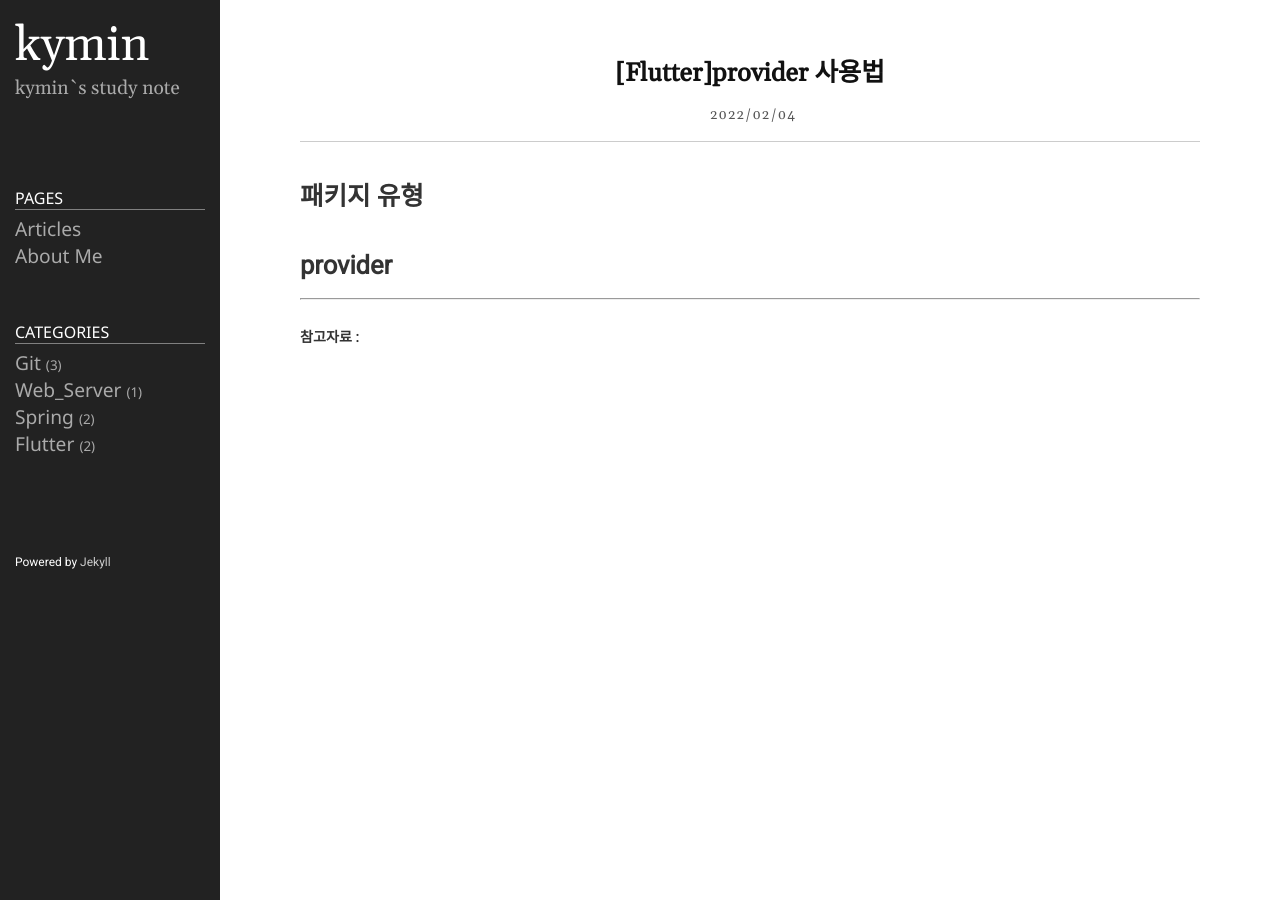
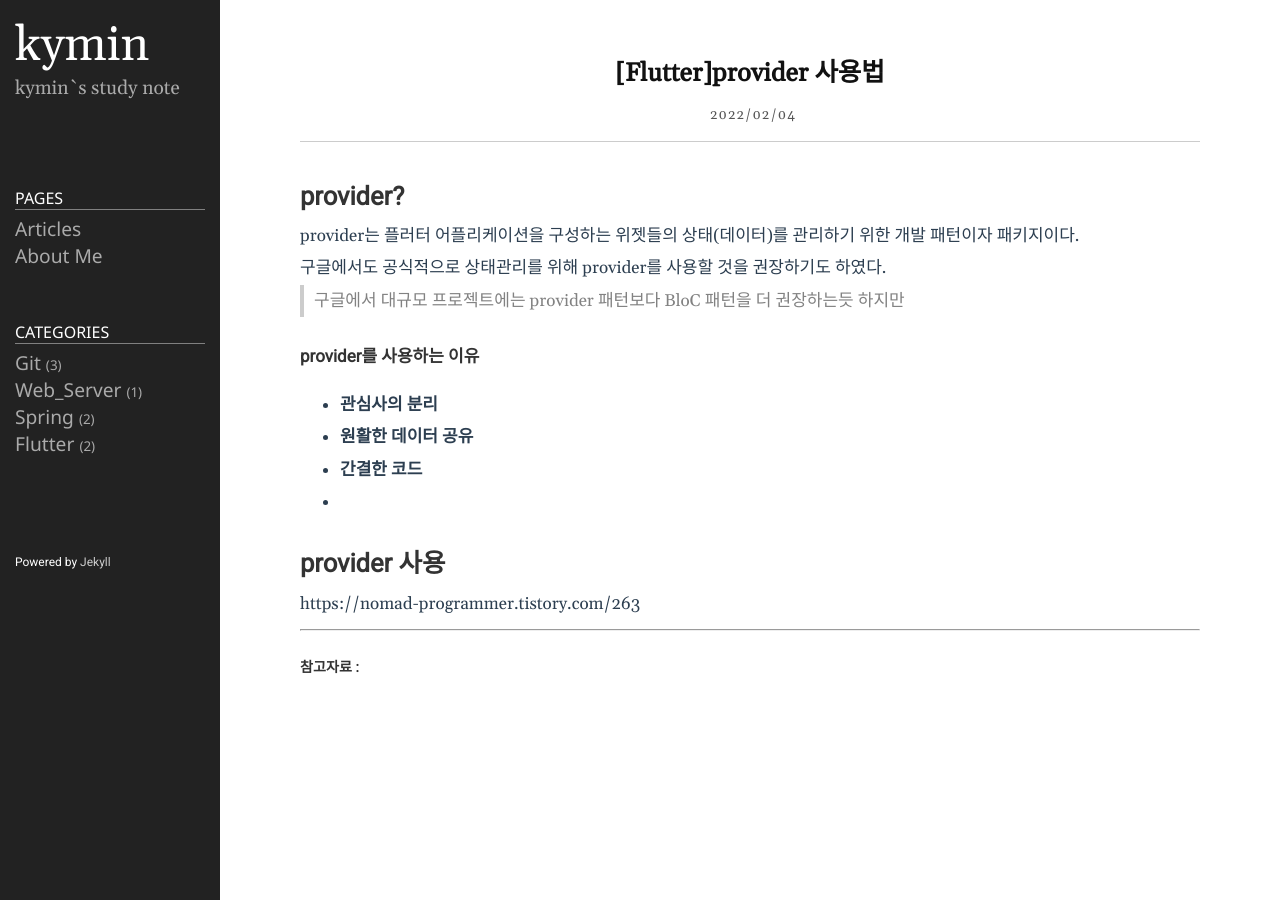
Before and after one commit to Kyoung-M1N/kyoung-M1N.github.io, a Jekyll site: the page built from _posts/2022-02-04-[Flutter]provider.md, in a window 1280 px wide. Built offline with Jekyll 4.4.1, drawn with Linux system fonts in a browser that asks for light colours.

Commit message:
포스트 수정

```diff
--- a/_posts/2022-02-04-[Flutter]provider.md
+++ b/_posts/2022-02-04-[Flutter]provider.md
@@ -4,13 +4,28 @@ title: "[Flutter]provider 사용법"
 date: 2022-02-04 21:11
 categories: Flutter
 ---
-# 패키지 유형
+# provider?
 
-# provider
+provider는 플러터 어플리케이션을 구성하는 위젯들의 상태(데이터)를 관리하기 위한 개발 패턴이자 패키지이다.
+
+구글에서도 공식적으로 상태관리를 위해 provider를 사용할 것을 권장하기도 하였다.
+
+> 구글에서 대규모 프로젝트에는 provider 패턴보다 BloC 패턴을 더 권장하는듯 하지만
+
+#### provider를 사용하는 이유
+
+- **관심사의 분리**
+- **원활한 데이터 공유**
+- **간결한 코드**
+-
 
 
 
+# provider 사용
 
+
+
+https://nomad-programmer.tistory.com/263
 
 -----------------------
 
```
Also changed, not shown: _posts/2022-02-02-[Spring]starting.md (+1 -1 lines).
